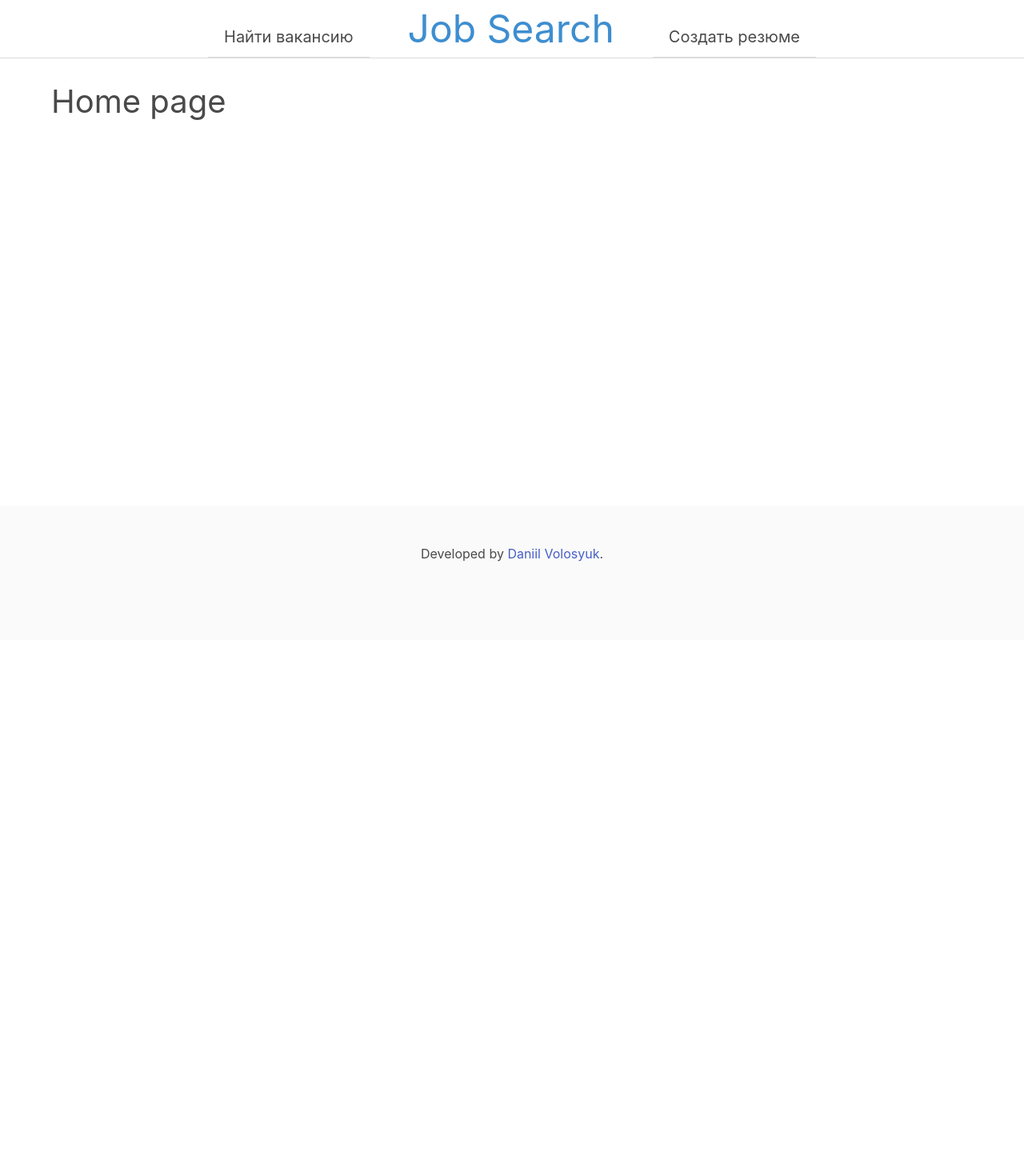
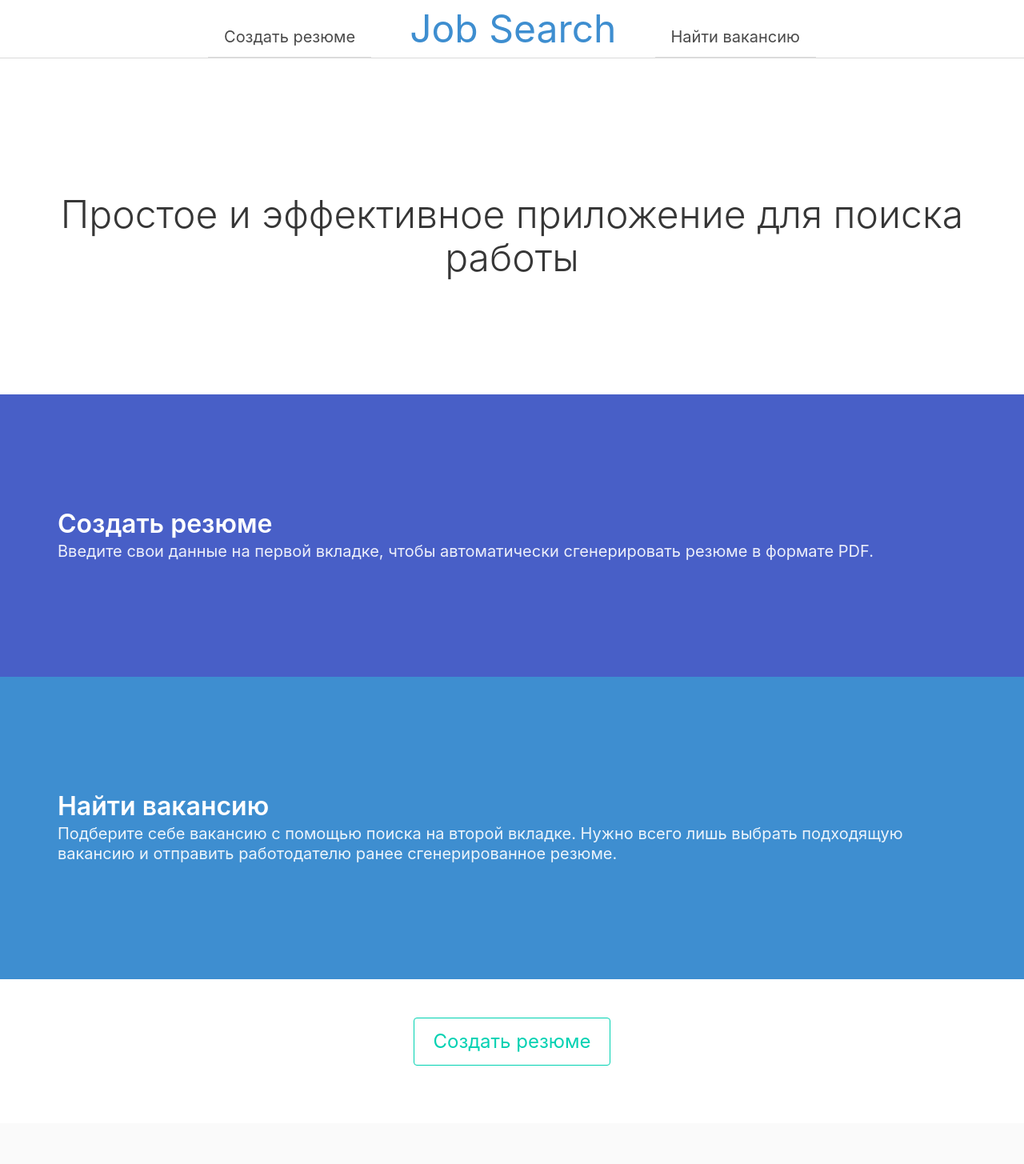
Before and after one commit to danyavol/job-search-app, a Vue app in the folder client/: page / in a window 1280 px wide. Shown: the top 1455 px of the page at 80% size. Before the commit the page ends 800 px from the top, so only its background shows below. Built offline with nearby package versions, Linux system fonts and the light colour scheme.

Commit message:
Added homepage

```diff
--- a/client/src/components/Header.vue
+++ b/client/src/components/Header.vue
@@ -1,12 +1,12 @@
 <template>
     <nav class="tabs is-medium">
         <ul class="is-justify-content-center is-align-items-baseline">
+            <li :class="currentRoute == 'Resume' ? 'is-active' : ''">
+                <router-link to="/resume">Создать резюме</router-link>
+            </li>
+            <li class="is-size-1 mx-6 has-text-info logo" @click="goHome">Job Search</li>
             <li :class="currentRoute == 'Job' ? 'is-active' : ''">
                 <router-link to="/job">Найти вакансию</router-link>
-            </li>
-            <li class="is-size-1 mx-6 has-text-info logo" @click="goHome">Job Search</li>
-            <li :class="currentRoute == 'Resume' ? 'is-active' : ''">
-                <router-link to="/resume">Создать резюме</router-link>
             </li>
         </ul>
     </nav>
--- a/client/src/pages/Home.vue
+++ b/client/src/pages/Home.vue
@@ -1,5 +1,28 @@
 <template>
-    <div class="container">
-        <h2 class="is-size-2">Home page</h2>
-    </div>
+    <section class="hero is-medium is-priamry">
+        <div class="hero-body">
+            <h2 class="title is-size-1 has-text-centered has-text-weight-light">
+                Простое и эффективное приложение для поиска работы
+            </h2>
+        </div>
+    </section>
+    <section class="hero is-medium is-link">
+        <div class="hero-body">
+            <p class="title">Создать резюме</p>
+            <p class="subtitle">Введите свои данные на первой вкладке, чтобы автоматически
+            сгенерировать резюме в формате PDF.</p>
+        </div>
+    </section>
+    <section class="hero is-medium is-info">
+        <div class="hero-body">
+            <p class="title">Найти вакансию</p>
+            <p class="subtitle">Подберите себе вакансию с помощью поиска на второй вкладке. Нужно всего лишь выбрать подходящую вакансию и отправить
+            работодателю ранее сгенерированное резюме.</p>
+        </div>
+    </section>
+    <section class="hero">
+        <div class="hero-body has-text-centered">
+            <router-link to="/resume"><button class="button is-primary is-outlined is-large">Создать резюме</button></router-link>
+        </div>
+    </section>
 </template>
--- a/client/src/pages/Resume.vue
+++ b/client/src/pages/Resume.vue
@@ -59,7 +59,7 @@
         <!-- Отправить форму -->
         <div class="field is-grouped">
             <div class="control">
-                <button class="button is-link" @click="downloadResume" :disabled="loading">Создать резюме</button>
+                <button class="button is-link" :class="{'is-loading': loading}" @click="downloadResume" :disabled="loading">Создать резюме</button>
             </div>
         </div>
 
--- a/client/src/router.js
+++ b/client/src/router.js
@@ -29,6 +29,10 @@ const routes = [
 const router = createRouter({
     history: createWebHistory(),
     routes,
+    scrollBehavior () {
+        window.scrollTo(0, 0);
+        return { x: 0, y: 0 }
+    }
 });
 
 export default router;
```
